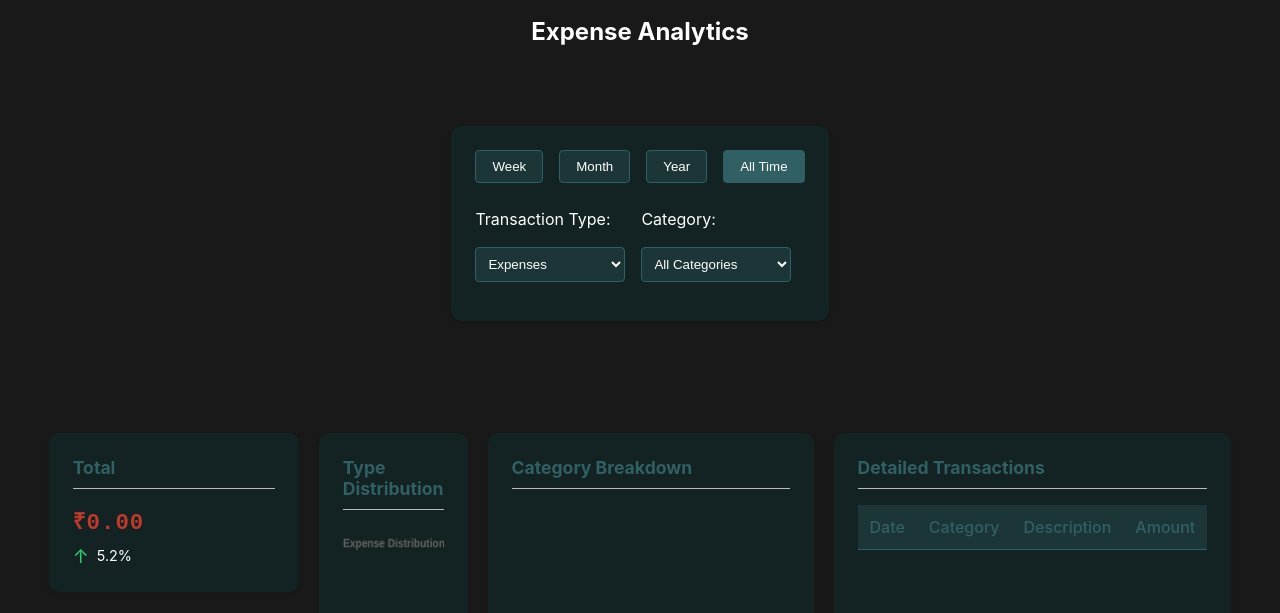
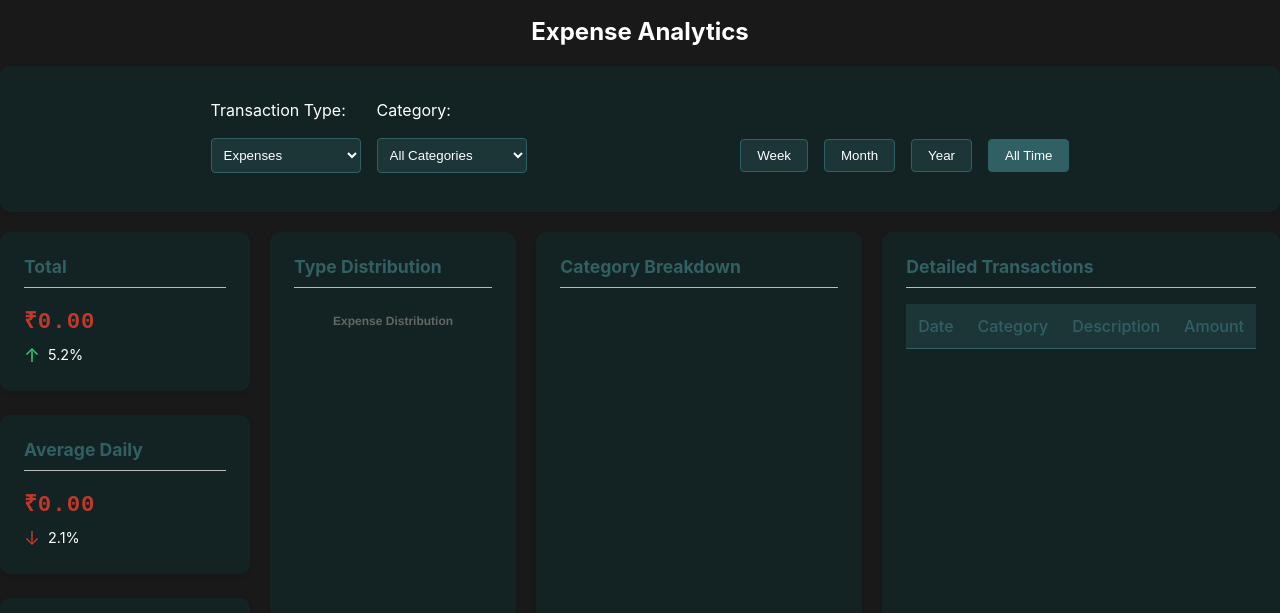
Before and after one commit to anonyash/KharchaTrack, a website: page public/analytics.html in a window 1280 px wide. Shown: the part 88-701 px from the top of the page. Drawn offline with nearby package versions, Linux system fonts and the light colour scheme; no server answers.

Commit message:
Add files via upload

```diff
--- a/public/analytics.html
+++ b/public/analytics.html
@@ -33,7 +33,7 @@
 
 
             <div class="container" style="display: flex; flex-direction: column;">
-                <div class="container">
+                <div class="container" style="max-width: 1450px; align-self: center;">
                     <div class="filters-section">
                         <div class="time-period-selector">
                             <button class="period-btn" data-period="week">Week</button>
--- a/public/css/analytics.css
+++ b/public/css/analytics.css
@@ -1,16 +1,22 @@
 /* Filters Section */
 .filters-section {
-    margin-bottom: 2rem;
+    display: flex;
+    gap: 27px;
+    width: -webkit-fill-available;
+    /* margin-bottom: 2rem; */
     padding: 1.5rem;
     background-color: #132222;
     border-radius: 10px;
     box-shadow: 0 2px 4px rgba(0, 0, 0, 0.1);
+    justify-content: space-evenly;
+    flex-direction: row-reverse;
 }
 
 .time-period-selector {
     display: flex;
     gap: 1rem;
     margin-bottom: 1rem;
+    align-items: flex-end;
 }
 
 .period-btn {
@@ -145,6 +151,7 @@
 
 .container{
     justify-content: center;
+    margin: 0px;
 }
 
 /* Category Breakdown */
```
